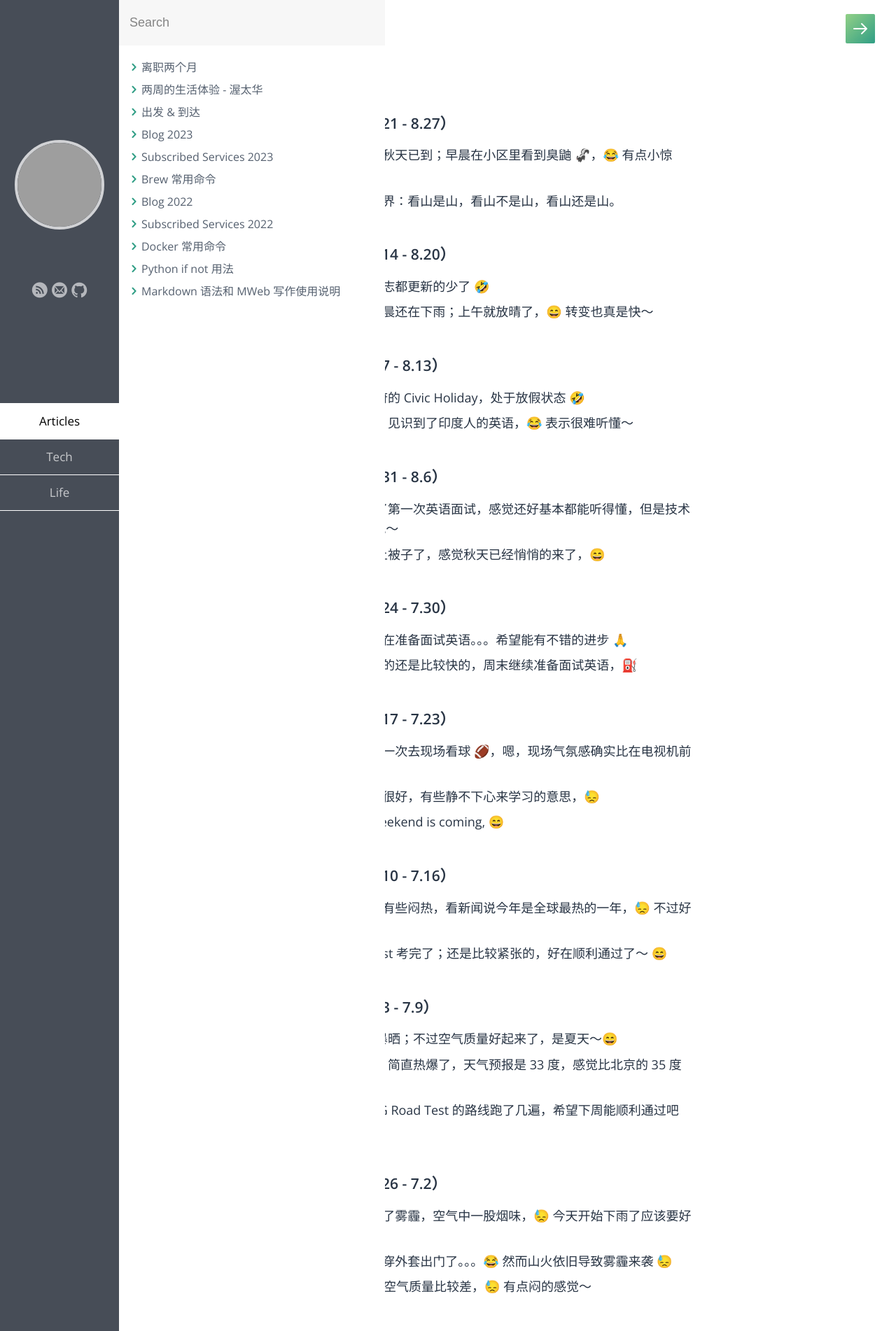
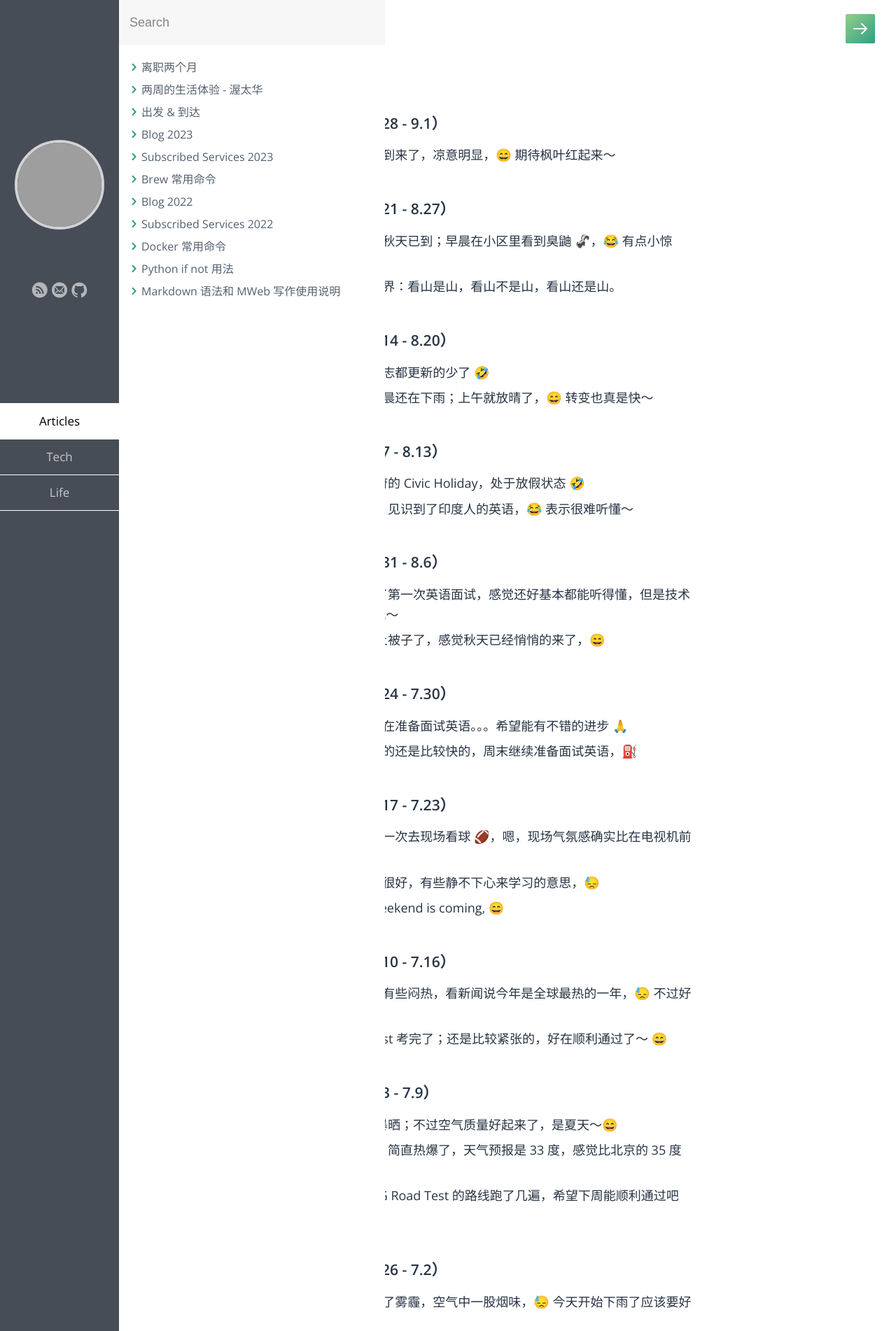
Before and after one commit to samxupeiran/samxupeiran.github.io, a Jekyll site: the page built from _posts/life/2023-01-03-my-blog.md, in a window 1280 px wide. Shown: the top 1902 px of the page at 70% size. Built offline with Jekyll 4.4.1, drawn with Linux system fonts in a browser that asks for light colours; some web fonts are replaced; some of the changed text lies outside the part shown; grey boxes are pictures that could not be loaded.

Commit message:
feat: add weekly blog 8.28

```diff
--- a/_posts/life/2023-01-03-my-blog.md
+++ b/_posts/life/2023-01-03-my-blog.md
@@ -5,6 +5,9 @@ category: Life
 tags: Blog
 ---
 
+
+- ### 2023 年 8 月 第 5 周（8.28 - 9.1）
+     - 8.28 早晨明显感觉到秋天到来了，凉意明显，😄 期待枫叶红起来～
 
 - ### 2023 年 8 月 第 4 周（8.21 - 8.27）
      - 8.21 早晨凉意很明显了，秋天已到；早晨在小区里看到臭鼬 🦨，😂 有点小惊喜，比松鼠大很多啊。。
```
